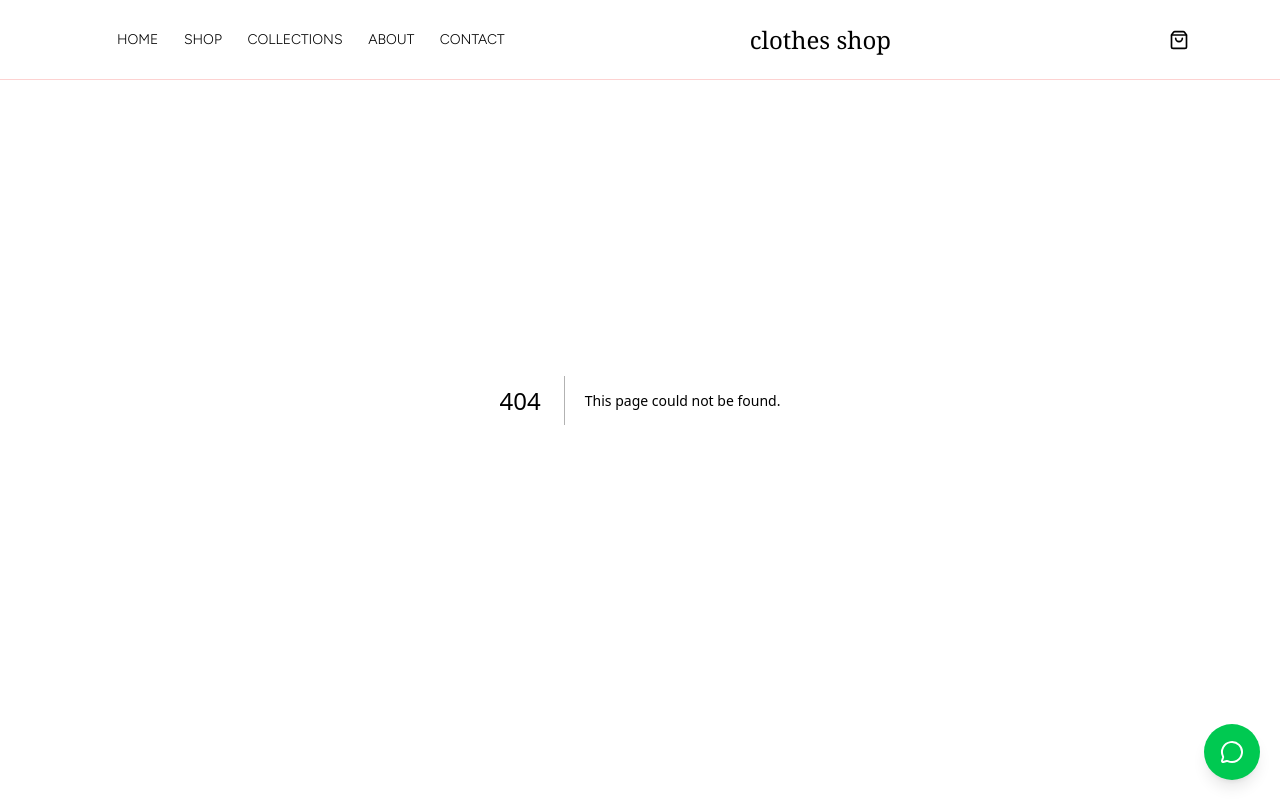
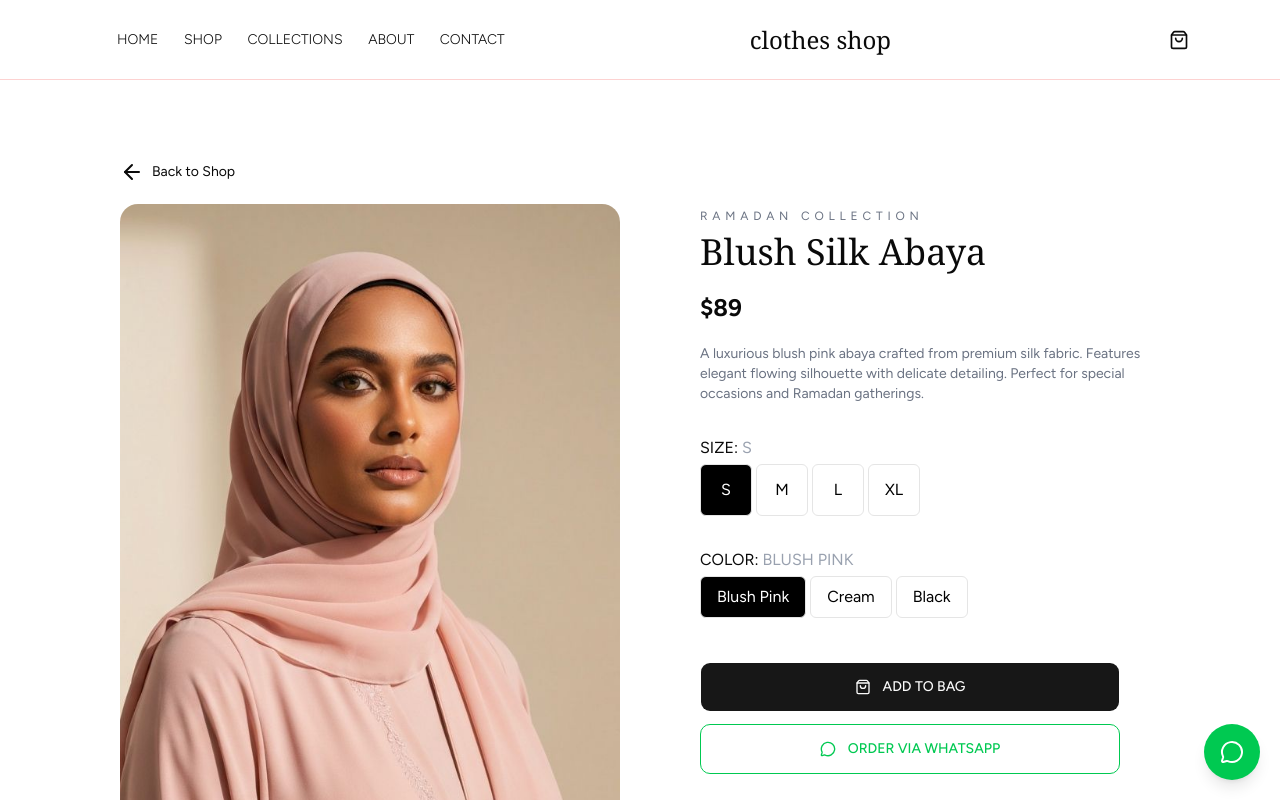
Before and after one commit to Anas-Abdul-El/clothes-shop, a Next.js app: page /shop/1 in a window 1280 px wide. Before the commit this address had no page. Shown: the top 800 px of the page. Built offline with nearby package versions, Linux system fonts and the light colour scheme.

Commit message:
add the items card

```diff
--- a/next.config.ts
+++ b/next.config.ts
@@ -3,6 +3,7 @@ import type { NextConfig } from "next";
 const nextConfig: NextConfig = {
   /* config options here */
   reactCompiler: true,
+  cacheComponents: true,
 };
 
 export default nextConfig;
--- /dev/null
+++ b/src/app/shop/[productId]/page.tsx
@@ -0,0 +1,18 @@
+import ProductId from '@/components/shop/productId/Product-id'
+import { Suspense } from 'react'
+
+export default async function page({
+    params
+}: {
+    params: Promise<{ productId: string }>
+}) {
+
+
+    return (
+        <main className="min-h-screen pt-30 md:p-20 p-10 w-screen grid grid-cols-1 md:grid-cols-2 gap-10">
+            <Suspense fallback={<div className="p-10 text-black">Loading...</div>}>
+                <ProductId params={params} />
+            </Suspense>
+        </main>
+    )
+}
--- a/src/app/shop/page.tsx
+++ b/src/app/shop/page.tsx
@@ -4,7 +4,7 @@ import ShopWrapper from '@/components/shop/Shop-wrapper'
 function Shop() {
   return (
     <main className='w-full md:px-20'>
-        <ShopWrapper/>
+      <ShopWrapper />
 
     </main>
   )
--- a/src/components/global/Product-wrapper.tsx
+++ b/src/components/global/Product-wrapper.tsx
@@ -4,7 +4,8 @@ import Cart from './nav/Cart';
 
 function ProductWrapper({
     product,
-    type
+    type,
+    handleClick,
 }: {
     product: {
         id: number;
@@ -14,12 +15,13 @@ function ProductWrapper({
         isSale: boolean;
         image: string;
     },
-    type : 'shop' | 'bestSeller'
+    type: 'shop' | 'bestSeller',
+    handleClick: (id: number) => void
 }) {
 
 
     return (
-        <div className='w-full h-110 relative group'>
+        <div className='w-full h-110 relative group' onClick={() => handleClick(product.id)}>
             <div className="w-20 h-20 flex flex-col justify-start items-center absolute p-3 gap-1">
                 {product.isFeatured && <p className='bg-black text-white text-[0.6rem] uppercase p-1 px-3 rounded-4xl z-10'>new</p>}
                 {product.isSale && <p className='bg-red-500 text-white text-[0.6rem] uppercase p-1 px-3 rounded-4xl z-10'>sale</p>}
--- a/src/components/shop/Shop-wrapper.tsx
+++ b/src/components/shop/Shop-wrapper.tsx
@@ -4,19 +4,20 @@ import { Button } from '../ui/button'
 import { Settings } from 'lucide-react'
 import SortedBy from './Sorted-by'
 import ProductWrapper from '../global/Product-wrapper'
+import { redirect, usePathname, useRouter, useSearchParams } from 'next/navigation'
 
 const Filters = [
   {
-    name : 'Category',
-    options : ['All', 'Abbyas', 'Dress', 'Sets']
+    name: 'category',
+    options: ['all', 'abbyas', 'dress', 'sets']
   },
   {
-    name : 'Collection',
-    options : ["All", 'Ramadan Collection', 'Daily Wear', 'Sets','dresses']
+    name: 'collection',
+    options: ["all", 'ramadan collection', 'daily wear', 'sets', 'dresses']
   },
   {
-    name:'Price',
-    options : ["All" , 'Under $100', '$100 - $130', 'Over $130']
+    name: 'price',
+    options: ["all", 'under $100', '$100 - $130', 'over $130']
   }
 ]
 
@@ -90,8 +91,33 @@ const products = [
 function ShopWrapper() {
 
   const num = 8
+  const [isSorted, setIsSorted] = useState(false)
 
-  const [ isSorted , setIsSorted ] = useState(false)
+  const router = useRouter();
+  const pathname = usePathname();
+  const searchParams = useSearchParams();
+
+  const {
+    price = "all",
+    category = "all",
+    collection = "all",
+  } = Object.fromEntries(searchParams.entries())
+
+  const handleFilter = (title: string, value: string | null) => {
+    const params = new URLSearchParams(searchParams);
+    params.set(title, value || 'all');
+    router.push(`${pathname}?${params.toString()}`, { scroll: false });
+  }
+
+  const handleSorted = (value: string | null) => {
+    const params = new URLSearchParams(searchParams);
+    params.set('sorted', value || 'featured');
+    router.push(`${pathname}?${params.toString()}`, { scroll: false });
+  }
+
+  const handleClick = (id: number) => {
+    redirect(`/shop/${id}`)
+  }
 
   return (
     <div className='p-20 relative'>
@@ -106,25 +132,33 @@ function ShopWrapper() {
             onClick={() => setIsSorted(!isSorted)}
             className='md:hidden px-4 py-4 cursor-pointer'
           >
-            <Settings className='mr-1 '/>
+            <Settings className='mr-1 ' />
             Filter
           </Button>
           <p className='text-sm text-gray-500'> {num} products</p>
         </div>
         <div>
-          <SortedBy />
+          <SortedBy handleSorted={handleSorted} />
         </div>
       </div>
       <div className="flex w-full ">
-            <div className={`flex flex-col w-full md:w-60 ${ isSorted ? 'block' : 'hidden' } md:block w-fit ` }>
+        <div className={`flex flex-col w-full md:w-60 ${isSorted ? 'block' : 'hidden'} md:block w-fit `}>
           {
             Filters.map((filter, key) => (
               <div className="mt-7 flex flex-col gap-3" key={key}>
                 <h2 className="uppercase">{filter.name}</h2>
 
                 {
-                    filter.options.map((ele,key) => (
-                      <Button className={`flex justify-start h-10 cursor-pointer`} key={key} variant={"outline"}>
+                  filter.options.map((ele, key) => (
+                    <Button
+                      key={key}
+                      variant={"outline"}
+                      onClick={() => handleFilter(filter.name, ele)}
+                      className={`flex justify-start h-10 cursor-pointer capitalize
+                          ${(filter.name === 'category' && ele === category)
+                          || (filter.name === 'collection' && ele === collection)
+                          || (filter.name === 'price' && ele === price) ? 'bg-black text-white' : ''}`}
+                    >
                       {ele}
                     </Button>
                   ))
@@ -139,7 +173,7 @@ function ShopWrapper() {
             <div className='mt-5 grid grid-cols-1  lg:grid-cols-3 md:p-4 gap-5'>
               {
                 products.map((product, key) => (
-                <ProductWrapper key={key} product={product} type="shop" />
+                  <ProductWrapper key={key} product={product} type="shop" handleClick={handleClick} />
                 ))
               }
             </div>
--- a/src/components/shop/Sorted-by.tsx
+++ b/src/components/shop/Sorted-by.tsx
@@ -8,17 +8,37 @@ import {
   ComboboxItem,
   ComboboxList,
 } from "@/components/ui/combobox"
+import { useEffect, useState } from "react"
 
 const sortedOption = [
   "Featured",
-  "Price: Low to High",
-  "Price: High to Low ",
+  " Low to High",
+  "Price: High to Low",
   "Newest Arrivals",
+
 ] as const
 
-export default function SortedBy() {
+export default function SortedBy({
+  handleSorted
+}: {
+  handleSorted: (value: string) => void
+}) {
+
+  const [selected, setSelected] = useState<string | null>(null)
+
+  useEffect(() => {
+    if (selected) {
+      handleSorted(selected)
+    }
+  }, [selected])
+
   return (
-    <Combobox items={sortedOption}>
+    <Combobox
+      items={sortedOption}
+      value={selected}
+      onValueChange={setSelected}
+
+    >
       <ComboboxInput placeholder="sort by: Featured" />
       <ComboboxContent>
         <ComboboxEmpty>No items found.</ComboboxEmpty>
--- /dev/null
+++ b/src/components/shop/productId/Product-id-wrapper.tsx
@@ -0,0 +1,132 @@
+"use client"
+import { Button } from '@/components/ui/button'
+import { ArrowLeft, ShoppingBag, MessageCircle, Truck } from 'lucide-react'
+import Image from 'next/image'
+import Link from 'next/link'
+import { useState } from 'react'
+
+const size = [
+    "s",
+    "m",
+    "l",
+    "xl"
+]
+
+const color = [
+    "blush pink",
+    "Cream",
+    "black",
+]
+
+function ProductIdWrapper({
+    productId
+}: {
+    productId: string
+}) {
+
+    const [sizeSelected, setSizeSelected] = useState(size[0])
+    const [colorSelected, setcolorSelected] = useState(color[0])
+
+
+    const handleSize = (size: string) => {
+        setSizeSelected(size)
+    }
+
+    const handleColor = (color: string) => {
+        setcolorSelected(color)
+    }
+
+    return (
+        <>
+            <div className="flex flex-col gap-5 md:mt-20 mt-11 md:ml-10 ">
+                <Link href="/shop" className="text-sm flex justify-center items-center w-fit h-fit hover:text-black/40">
+                    <ArrowLeft className="inline mr-2" />
+                    <p>Back to Shop</p>
+                </Link>
+                <div className="rounded-2xl overflow-hidden md:h-200 h-100">
+                    <Image
+                        width={900}
+                        height={1000}
+                        src={"/images/products/product-1.jpg"}
+                        alt="product image"
+                        className="w-full h-full object-cover"
+
+                    />
+                </div>
+            </div>
+            <div className="flex flex-col gap-5 md:mt-32 mt-11 md:ml-10 ">
+                <div className="flex flex-col gap-2">
+                    <p className="uppercase text-xs tracking-[0.3rem] text-gray-500">Ramadan Collection</p>
+                    <h1 className="capitalize text-4xl font-serif">Blush Silk Abaya</h1>
+                </div>
+                <p className="text-2xl font-bold">$89</p>
+                <p className="pr-8 text-sm text-gray-500">
+                    A luxurious blush pink abaya crafted from premium silk fabric. Features elegant flowing silhouette with delicate detailing. Perfect for special occasions and Ramadan gatherings.
+                </p>
+                <div className="mt-3">
+                    <p className=" uppercase mb-1 ">
+                        size:
+                        <span className='ml-1 text-gray-400'>
+                            {sizeSelected}
+                        </span>
+                    </p>
+                    <div className='flex gap-1'>
+                        {
+                            size.map((ele, id) => (
+                                <div
+                                    key={id}
+                                    onClick={() => handleSize(ele)}
+                                    className={`w-13 h-13 rounded-sm flex justify-center items-center  border text-black cursor-pointer ${sizeSelected === ele && "bg-black text-white"}`}
+                                >
+                                    <p className=' uppercase'>{ele}</p>
+                                </div>
+                            ))
+                        }
+                    </div>
+                </div>
+                <div className="mt-3">
+                    <p className=" uppercase mb-1 ">
+                        Color:
+                        <span className='ml-1 text-gray-400'>
+                            {colorSelected}
+                        </span>
+                    </p>
+                    <div className='flex gap-1'>
+                        {
+                            color.map((ele, id) => (
+                                <div
+                                    key={id}
+                                    onClick={() => handleColor(ele)}
+                                    className={` h-fit p-4 py-2 rounded-sm flex justify-center items-center  border text-black cursor-pointer ${colorSelected === ele && "bg-black text-white"}`}
+                                >
+                                    <p className=' capitalize'>{ele}</p>
+                                </div>
+                            ))
+                        }
+                    </div>
+                </div>
+                <div className='w-full mt-6 pr-10 md:pr-20'>
+                    <Button className='w-full py-6 flex justify-center items-center gap-3 cursor-pointer border' >
+                        <ShoppingBag />
+                        <p className='uppercase'>add to bag</p>
+                    </Button>
+                    <Button className='w-full bg-transparent py-6 flex justify-center items-center gap-3 cursor-pointer text-green-500 border-green-500 mt-3 hover:bg-green-500 hover:text-white' >
+                        <MessageCircle />
+                        <p className='uppercase'>order via whatsapp</p>
+                    </Button>
+                </div>
+                <div className='w-9/10 mt-6 p-2 bg-[#F3E9E1] flex items-center rounded-sm'>
+                    <div className='p-4'>
+                        <Truck />
+                    </div>
+                    <div className='flex flex-col'>
+                        <h3 className='font-bold text-sm'>Delivery Available</h3>
+                        <p className='text-xs'>Shipping available all over Lebanon</p>
+                    </div>
+                </div>
+            </div>
+        </>
+    )
+}
+
+export default ProductIdWrapper
--- /dev/null
+++ b/src/components/shop/productId/Product-id.tsx
@@ -0,0 +1,16 @@
+import ProductIdWrapper from "./Product-id-wrapper"
+
+type ProductProps = {
+    params: Promise<{ productId: string }>
+}
+
+export default async function ProductId({
+    params
+}: ProductProps
+) {
+
+    const { productId } = await params
+
+
+    return <ProductIdWrapper productId={productId} />
+}
```
Also changed, not shown: 1 other file (tests, documents, lock files or other folders). Lines whose indentation alone changed are shown as unchanged.
